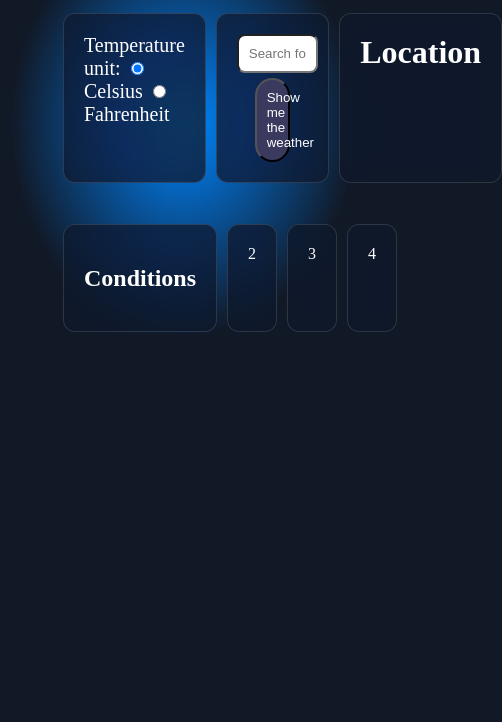
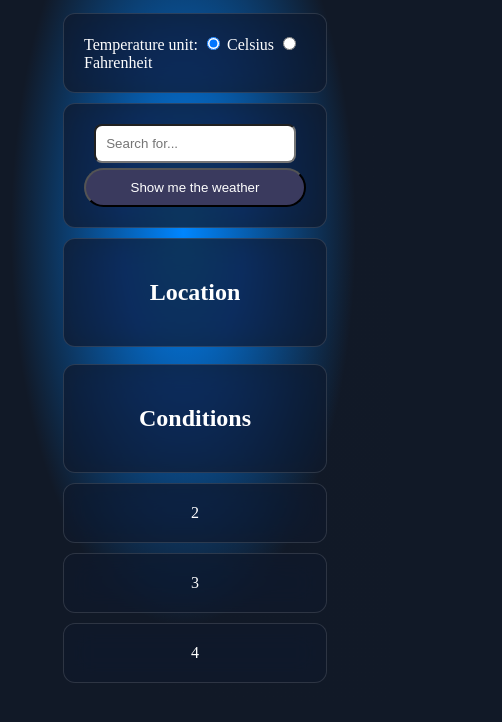
Before and after one commit to martindb1988/Weather-project, a plain HTML site: page index.html in a window 390 px wide. Shown: the whole page, 502 px wide, since content can reach past the window. Drawn offline with Linux system fonts and the light colour scheme.

Commit message:
Update stylesheet.css

```diff
--- a/CSS/stylesheet.css
+++ b/CSS/stylesheet.css
@@ -6,7 +6,8 @@ body {
       radial-gradient(at 47% 33%, hsl(208.47, 100%, 50%) 0, transparent 59%),
       radial-gradient(at 82% 65%, hsl(218.00, 39%, 11%) 0, transparent 55%);
   background-size: stretch;
-  background-repeat: no-repeat
+  background-repeat: no-repeat;
+  font-size:1em;
 }
 
 section {
@@ -73,14 +74,22 @@ section {
   background-color: #666691
 }
 
-
-.topRight > h2{
-  font-size:2em;
-  text-align: center;
-  margin:0px;
+section > div{
+  text-align: left;
 }
 
-section > div{
-  text-align: left;
-  font-size: 20px
-}
+/* Responsive rules */
+@media(max-width: 1330px){
+  .item1, .item2 {
+    grid-template-columns: 1fr;
+    }
+  }
+
+@media(max-width: 450px){
+  #submit{
+    width: 100%;
+    }
+    div{
+      margin:0;
+    }
+  }
```
